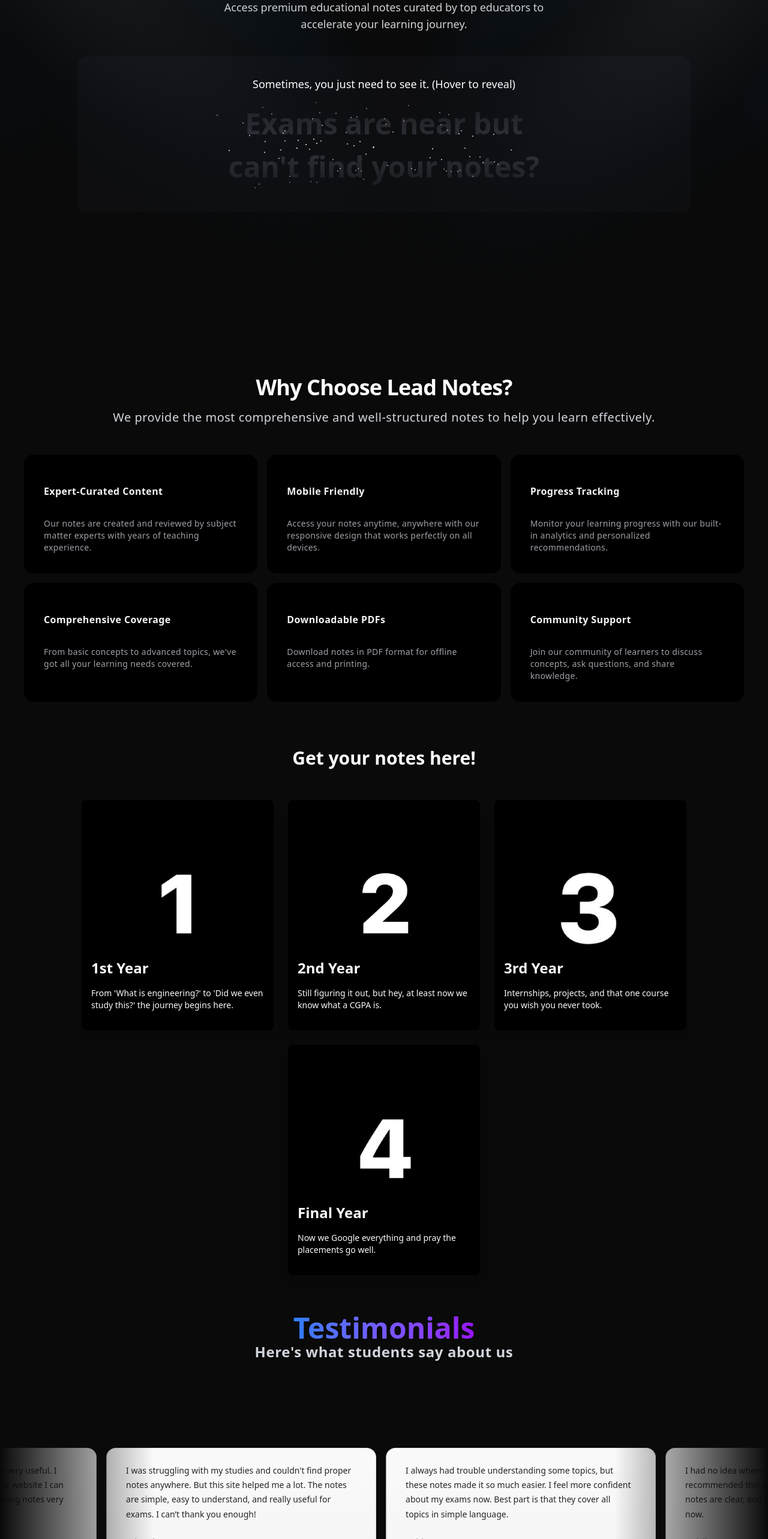
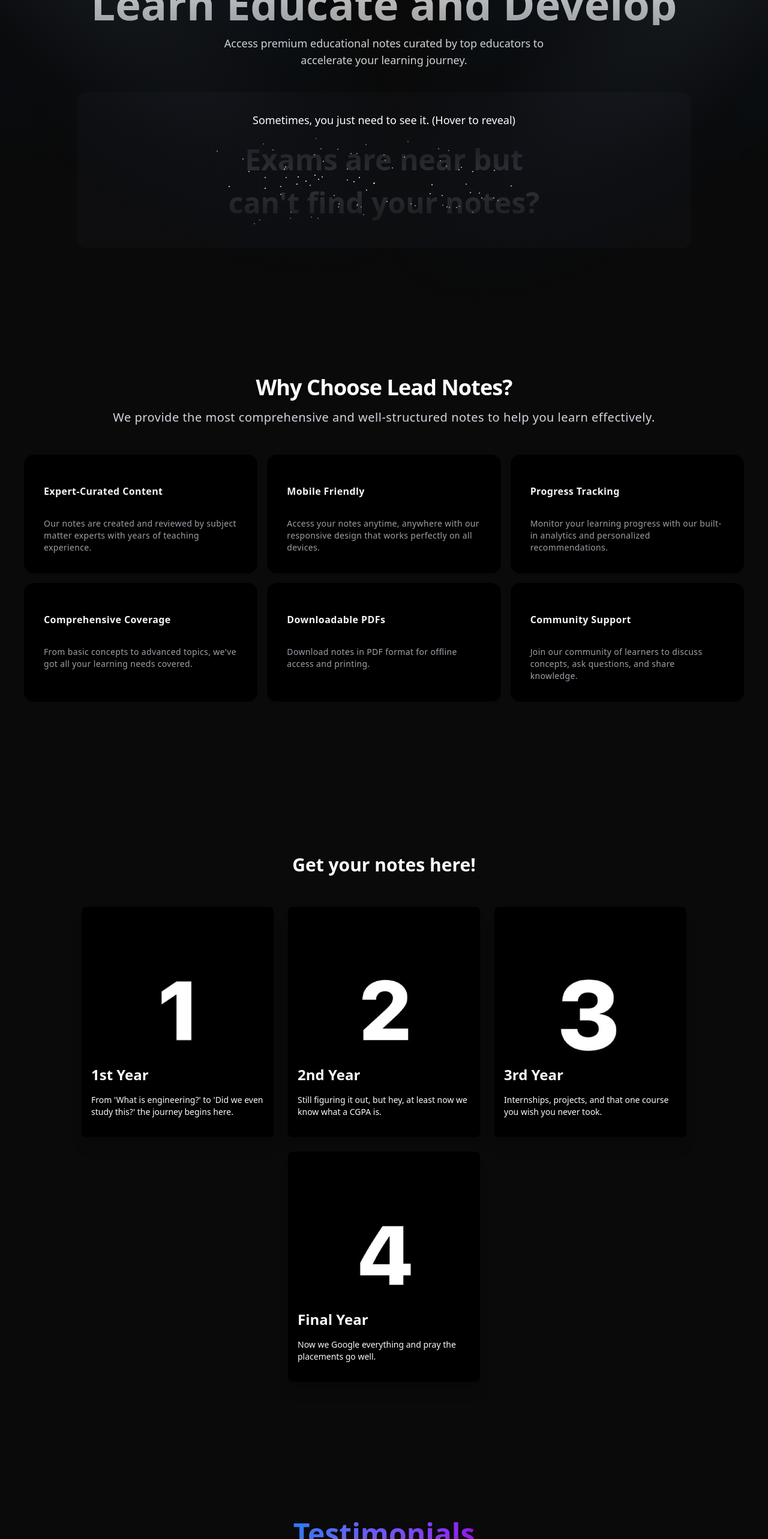
Before and after one commit to RiteshBiradar/Lead-v0, a Next.js app: page / in a window 1280 px wide. Shown: the part 234-2800 px from the top of the page at 60% size. Built offline with nearby package versions, Linux system fonts and the light colour scheme.

Commit message:
made it better for smaller devices

```diff
--- /dev/null
+++ b/src/app/features/page.tsx
@@ -0,0 +1,5 @@
+import { Features } from "@/features/Features"
+
+export default function FeaturePage(){
+    return <Features></Features>
+}
--- /dev/null
+++ b/src/app/subjects/page.tsx
@@ -0,0 +1,5 @@
+import Notes from "@/features/Notes"
+
+export default function Subjects(){
+    return <Notes></Notes>
+}
--- /dev/null
+++ b/src/app/testimonials/page.tsx
@@ -0,0 +1,5 @@
+import { Testimonials } from "@/features/Testimonials";
+
+export default function TestimonialsPage(){
+    return <Testimonials></Testimonials>
+}
--- a/src/features/Cards.tsx
+++ b/src/features/Cards.tsx
@@ -63,7 +63,7 @@
   ];
 
   return (
-    <div className="bg-[#0a0a0a]">
+    <div className="bg-[#0a0a0a] pt-20 pb-30">
       <h1 className="text-white font-bold text-3xl text-center p-7">
         Get your notes here!
       </h1>
--- a/src/features/Features.tsx
+++ b/src/features/Features.tsx
@@ -4,7 +4,7 @@
 
 export function Features() {
   return (
-    <div style={{ backgroundColor: "#0a0a0a" }} className="pt-10 ">
+    <div style={{ backgroundColor: "#0a0a0a" }} className="pt-10 pb-24.5">
     <h3 className="text-white text-4xl font-bold mb-4 text-center tracking-tight drop-shadow-md pt-5">
   Why Choose Lead Notes?
 </h3>
@@ -13,7 +13,6 @@
   className="text-center text-gray-300 text-xl"
 
 />
-
 
 
     <div className="max-w-7xl mx-auto px-8 ">
--- a/src/features/Hero.tsx
+++ b/src/features/Hero.tsx
@@ -6,7 +6,7 @@
 
 function Hero() {
   return (
-    <div className="min-h-screen w-full pt-[72px] bg-black/[0.96] relative overflow-hidden">
+    <div className="min-h-screen w-full pt-[132px] bg-black/[0.96] relative overflow-hidden">
       {/* Spotlight Component */}
       <Spotlight />
 
--- a/src/features/Testimonials.tsx
+++ b/src/features/Testimonials.tsx
@@ -1,26 +1,31 @@
 "use client";
 
-import React, { useEffect, useState } from "react";
+import React from "react";
 import { InfiniteMovingCards } from "../components/ui/infinite-moving-cards";
 
 export function Testimonials() {
   return (
-    <div className="h-[40rem] flex flex-col antialiased bg-[#0a0a0a] dark:bg-black dark:bg-grid-white/[0.05] items-center justify-center">
-      <h2 className="text-transparent bg-clip-text bg-gradient-to-r from-blue-500 to-purple-600 font-extrabold text-5xl animate-pulse mt-10">
+    <div className="min-h-screen flex flex-col antialiased bg-[#0a0a0a] dark:bg-black dark:bg-grid-white/[0.05] items-center justify-center px-4">
+      {/* Heading */}
+      <h2 className="text-transparent bg-clip-text bg-gradient-to-r from-blue-500 to-purple-600 font-extrabold text-4xl sm:text-5xl animate-pulse mt-10 text-center">
         Testimonials
       </h2>
-      <h3 className="text-gray-300 font-semibold text-2xl mb-3 tracking-wide text-shadow-md">
+      <h3 className="text-gray-300 font-semibold text-xl sm:text-2xl mb-3 tracking-wide text-center">
         Here's what students say about us
       </h3>
-      <div className="h-[30rem] flex flex-col antialiased bg-[#0a0a0a] dark:bg-black dark:bg-grid-white/[0.05] items-center justify-center relative overflow-hidden">
+
+      {/* Cards */}
+      <div className="w-full max-w-6xl h-[30rem] flex flex-col items-center justify-center relative overflow-hidden px-2 sm:px-6">
         <InfiniteMovingCards
           items={testimonials}
           direction="right"
           speed="slow"
         />
       </div>
-      <div className="text-center mt-3 mb-3">
-        <p className="text-gray-300 text-lg font-medium">
+
+      {/* Footer */}
+      <div className="text-center mt-4 mb-6 px-4">
+        <p className="text-gray-300 text-base sm:text-lg font-medium leading-relaxed">
           Feel free to reach out on Instagram <span className="font-bold">_riteshbiradar_</span> or LinkedIn <span className="font-bold">Ritesh Biradar</span> for providing a review or if you have notes we can add to the website.
         </p>
       </div>
@@ -40,7 +45,8 @@
     name: "Rohit Kumar",
   },
   {
-    quote: "I had no idea where to find good study material. A friend recommended this website, and it helped me a lot. The notes are clear, and I feel more prepared for my exams now.",
+    quote:
+      "I had no idea where to find good study material. A friend recommended this website, and it helped me a lot. The notes are clear, and I feel more prepared for my exams now.",
     name: "Anjali Gupta",
   },
   {
```
